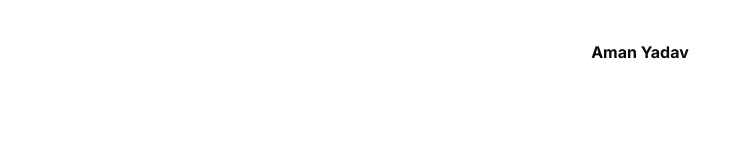
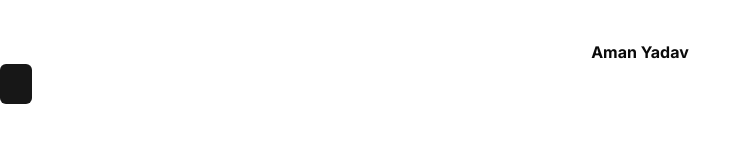
Before and after one commit to AmanYadav1419/Ai-Mock-Interview-App, a Next.js app: page / in a window 1280 px wide. Shown: the top 160 px of the page, without its empty margins (0-751 px from the left). Built offline with nearby package versions, Linux system fonts and the light colour scheme.

Commit message:
try the button component of shadcn ui library

```diff
--- a/app/page.js
+++ b/app/page.js
@@ -1,5 +1,10 @@
+import { Button } from "@/components/ui/button";
+
 export default function Home() {
   return (
-    <h1 className="text-center font-bold mt-10">Aman Yadav</h1>
+    <>
+      <h1 className="text-center font-bold mt-10">Aman Yadav</h1>
+      <Button />
+    </>
   );
 }
--- /dev/null
+++ b/components/ui/button.jsx
@@ -0,0 +1,47 @@
+import * as React from "react"
+import { Slot } from "@radix-ui/react-slot"
+import { cva } from "class-variance-authority";
+
+import { cn } from "@/lib/utils"
+
+const buttonVariants = cva(
+  "inline-flex items-center justify-center whitespace-nowrap rounded-md text-sm font-medium ring-offset-background transition-colors focus-visible:outline-none focus-visible:ring-2 focus-visible:ring-ring focus-visible:ring-offset-2 disabled:pointer-events-none disabled:opacity-50",
+  {
+    variants: {
+      variant: {
+        default: "bg-primary text-primary-foreground hover:bg-primary/90",
+        destructive:
+          "bg-destructive text-destructive-foreground hover:bg-destructive/90",
+        outline:
+          "border border-input bg-background hover:bg-accent hover:text-accent-foreground",
+        secondary:
+          "bg-secondary text-secondary-foreground hover:bg-secondary/80",
+        ghost: "hover:bg-accent hover:text-accent-foreground",
+        link: "text-primary underline-offset-4 hover:underline",
+      },
+      size: {
+        default: "h-10 px-4 py-2",
+        sm: "h-9 rounded-md px-3",
+        lg: "h-11 rounded-md px-8",
+        icon: "h-10 w-10",
+      },
+    },
+    defaultVariants: {
+      variant: "default",
+      size: "default",
+    },
+  }
+)
+
+const Button = React.forwardRef(({ className, variant, size, asChild = false, ...props }, ref) => {
+  const Comp = asChild ? Slot : "button"
+  return (
+    (<Comp
+      className={cn(buttonVariants({ variant, size, className }))}
+      ref={ref}
+      {...props} />)
+  );
+})
+Button.displayName = "Button"
+
+export { Button, buttonVariants }
--- a/package.json
+++ b/package.json
@@ -9,6 +9,7 @@
     "lint": "next lint"
   },
   "dependencies": {
+    "@radix-ui/react-slot": "^1.0.2",
     "class-variance-authority": "^0.7.0",
     "clsx": "^2.1.1",
     "lucide-react": "^0.390.0",
```
Also changed, not shown: 1 other file (tests, documents, lock files or other folders).
